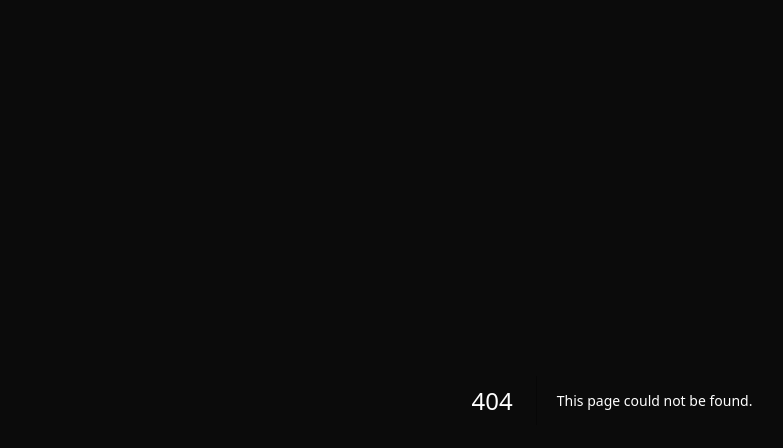
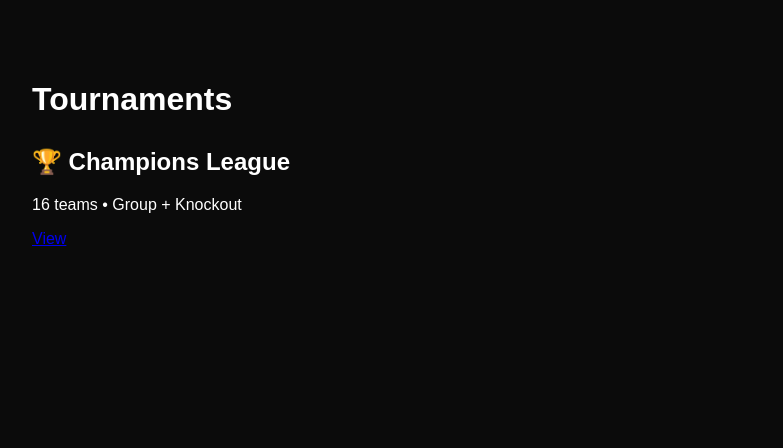
Before and after one commit to ashunium/blitz-soccer, a Next.js app: page /tournaments in a window 1280 px wide. Before the commit this address had no page. Shown: the top 448 px of the page, without its empty margins (28-811 px from the left). Built offline with nearby package versions, Linux system fonts and the light colour scheme.

Commit message:
Create page.js

```diff
--- /dev/null
+++ b/app/tournaments/page.js
@@ -0,0 +1,13 @@
+export default function Tournaments() {
+  return (
+    <main style={{ padding: "60px" }}>
+      <h1>Tournaments</h1>
+
+      <div style={{ marginTop: "30px" }}>
+        <h2>🏆 Champions League</h2>
+        <p>16 teams • Group + Knockout</p>
+        <a href="/tournaments/champions-league">View</a>
+      </div>
+    </main>
+  );
+}
```
